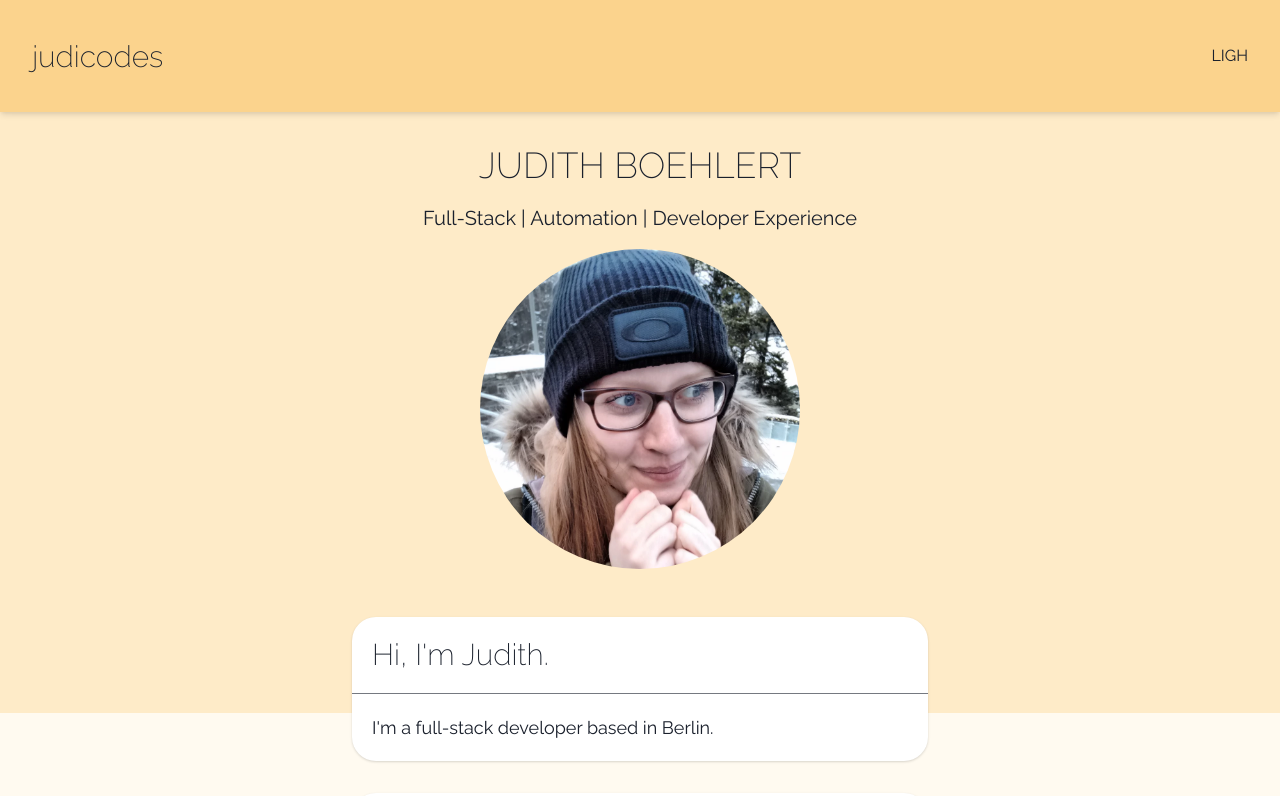
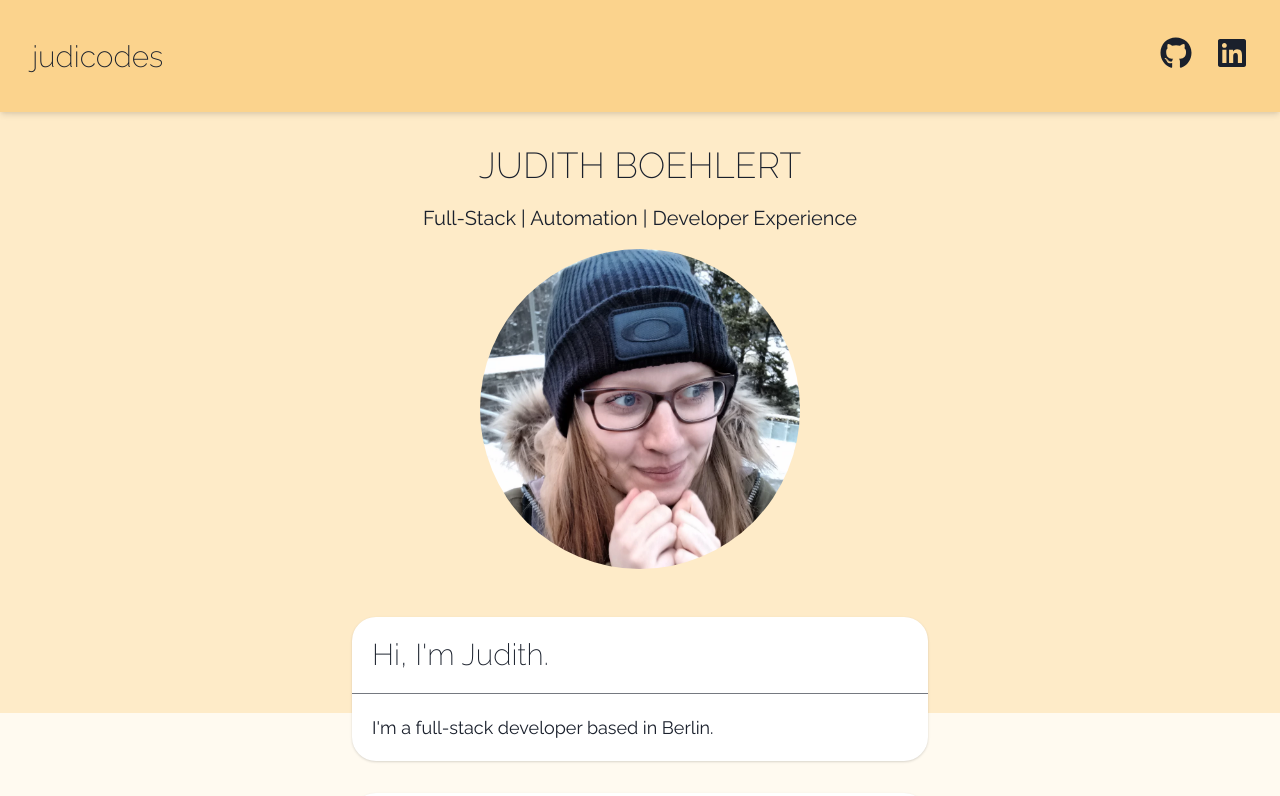
Before and after one commit to judicodes/judicodes-homepage-react, a React (Create React App) app: page / in a window 1280 px wide. Shown: the top 796 px of the page. Built offline with nearby package versions, Linux system fonts and the light colour scheme.

Commit message:
Add GitHub and LinkedIn links.

```diff
--- a/package.json
+++ b/package.json
@@ -21,6 +21,7 @@
     "framer-motion": "^7.8.0",
     "react": "^18.2.0",
     "react-dom": "^18.2.0",
+    "react-icons": "^4.7.1",
     "react-scripts": "5.0.1",
     "typescript": "^4.9.4",
     "web-vitals": "^2.1.4"
--- a/src/components/NavBar.tsx
+++ b/src/components/NavBar.tsx
@@ -1,4 +1,5 @@
-import { Flex, Spacer, Text } from '@chakra-ui/react';
+import { Flex, Icon, Spacer, Text } from '@chakra-ui/react';
+import { FaGithub, FaLinkedin } from 'react-icons/fa';
 
 function NavBar() {
   return (
@@ -17,8 +18,24 @@ function NavBar() {
           judicodes
         </Text>
         <Spacer />
-        <Text>LI</Text>
-        <Text>GH</Text>
+        <a
+          href='https://github.com/judicodes'
+          title="Go to Judith's GitHub"
+          aria-label="Go to Judith's GitHub"
+          target='_blank'
+          rel='noreferrer'
+        >
+          <Icon as={FaGithub} boxSize={8} marginRight={6} />
+        </a>
+        <a
+          href='https://linkedin.com/in/jboehlert'
+          title="Go to Judith's LinkedIn"
+          aria-label="Go to Judith's LinkedIn"
+          target='_blank'
+          rel='noreferrer'
+        >
+          <Icon as={FaLinkedin} boxSize={8} borderRadius='lg' />
+        </a>
       </Flex>
     </Flex>
   );
```
Also changed, not shown: 1 other file (tests, documents, lock files or other folders).
